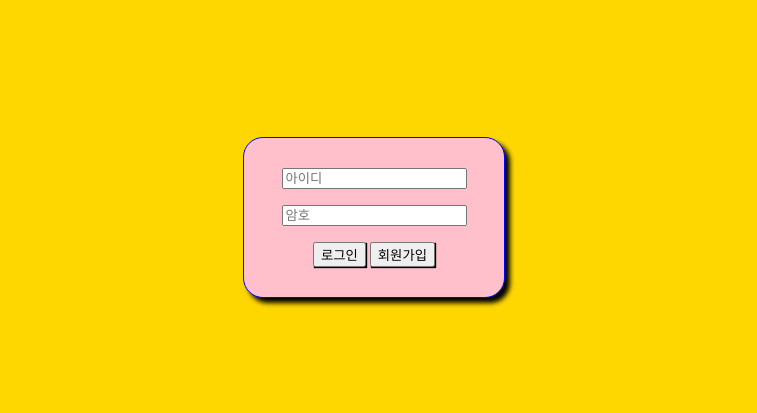
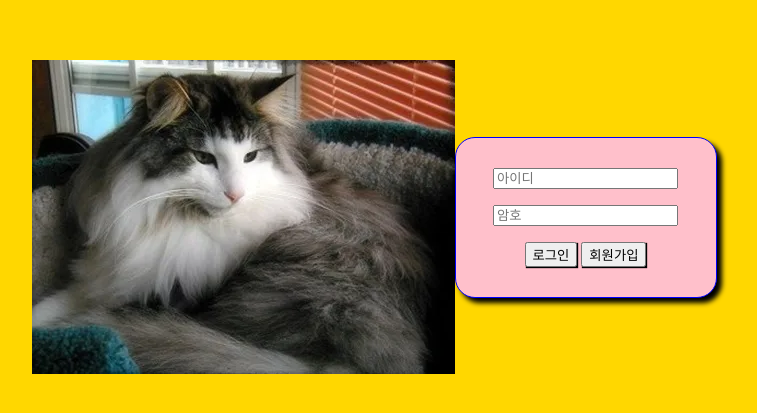
Before and after one commit to WhiDEVte/NewProject, a plain HTML site: page index.html in a window 1280 px wide. Shown: the part 183-596 px from the top of the page, without its empty margins (266-1023 px from the left). Drawn offline with Linux system fonts and the light colour scheme.

Commit message:
Update index.html

```diff
--- a/index.html
+++ b/index.html
@@ -11,7 +11,8 @@
 </head>
 
 <body>
-    <div id="content">
+    <div id="content" >
+        <img src="cat.png" id="cat">
         <div id="login_box">
             <input id="i" placeholder="아이디">
             <br><br>
```
